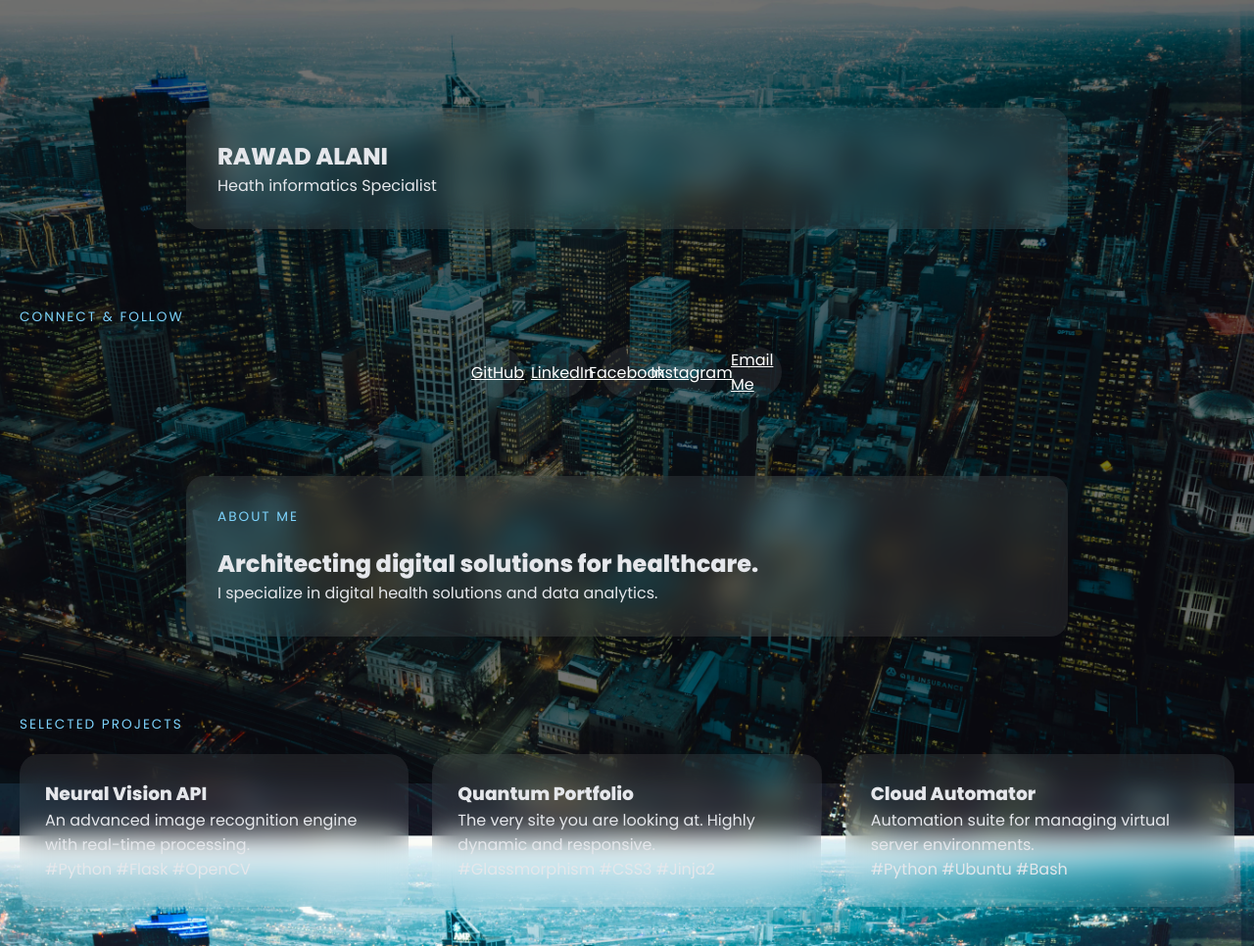
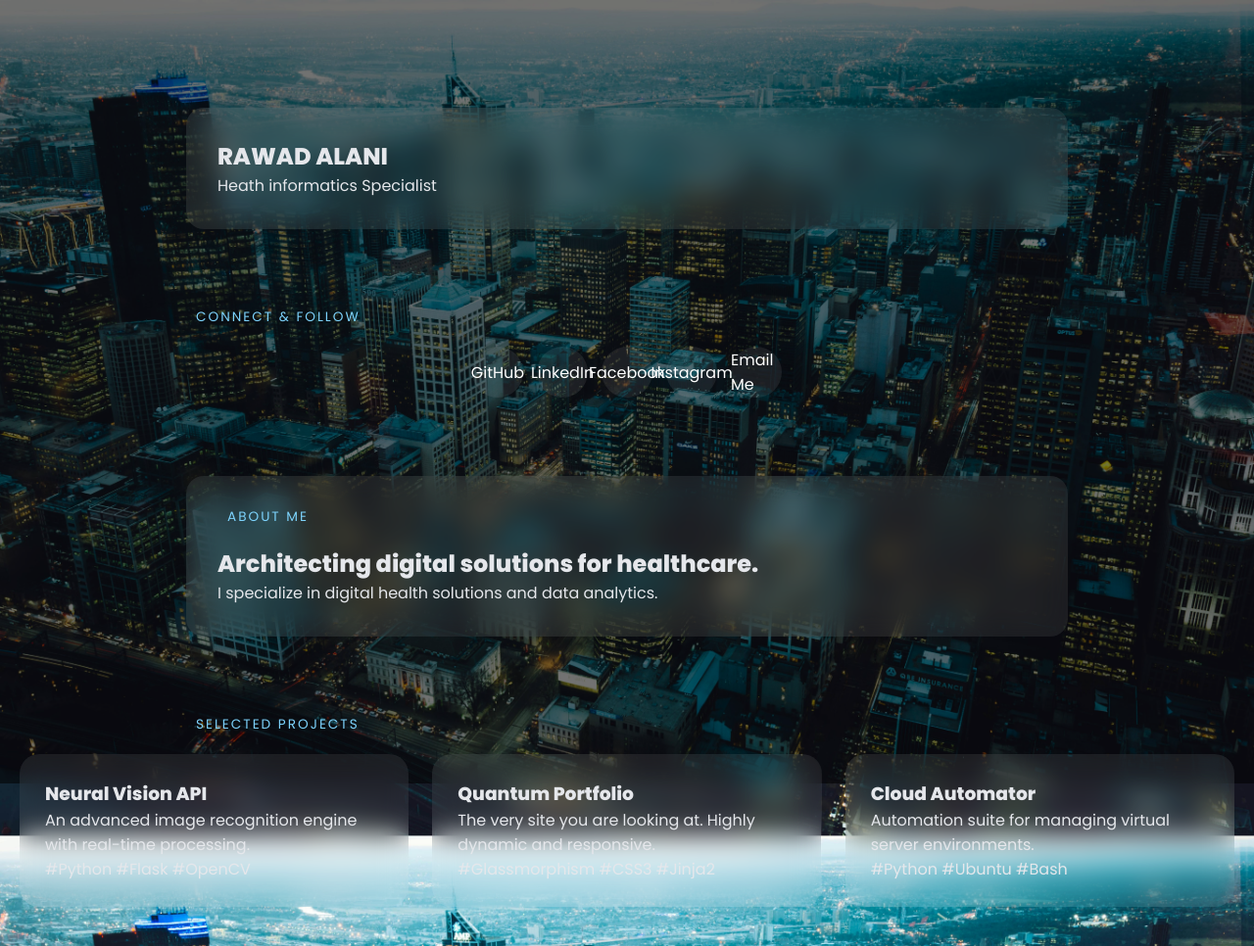
Before and after one commit to alanirawad-sketch/Portfolio, a Flask app: page / in a window 1280 px wide. Shown: the whole page at 98% size. Run offline with Flask 3, Linux system fonts and the light colour scheme.

Commit message:
Update style.css

```diff
--- a/static/style.css
+++ b/static/style.css
@@ -32,6 +32,11 @@ html::before {
 body { background: transparent; }
 
 /* NAV */
+
+.hamburger {
+    display: none !important;
+}
+
 .navbar {
     position: fixed;
     top: 0;
@@ -83,8 +88,15 @@ section {
     color: var(--accent);
     margin-bottom: 20px;
 }
+.section-label {
+    max-width: 900px;
+    margin-left: auto;
+    margin-right: auto;
+    padding-left: 10px; /* Aligns with the card content */
+}
 
 /* SOCIAL */
+
 .button-group {
     display: flex;
     gap: 14px;
@@ -100,6 +112,10 @@ section {
     justify-content: center;
     color: white;
     transition: all 0.3s ease;
+}
+.social-btn {
+    text-decoration: none !important; /* Removes the line */
+    border: none !important;         /* Removes any border */
 }
 .social-btn:hover {
     transform: translateY(-4px);
@@ -118,11 +134,12 @@ section {
 
 /* SKILLS */
 .skills-list {
-    list-style: disc;
-    padding-left: 20px;
+    list-style: disc; /* This adds the bullets */
+    padding-left: 25px;
     display: grid;
-    grid-template-columns: repeat(auto-fit, minmax(220px,1fr));
-    gap: 8px 24px;
+    grid-template-columns: repeat(auto-fit, minmax(220px, 1fr));
+    gap: 12px 30px;
+    text-align: left;
 }
 
 /* PROJECTS */
```
